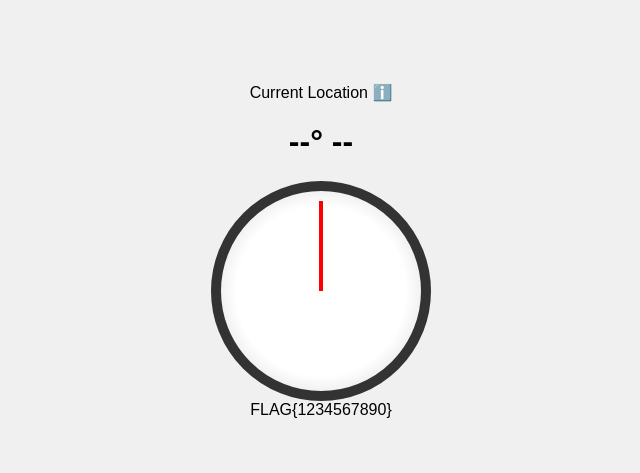
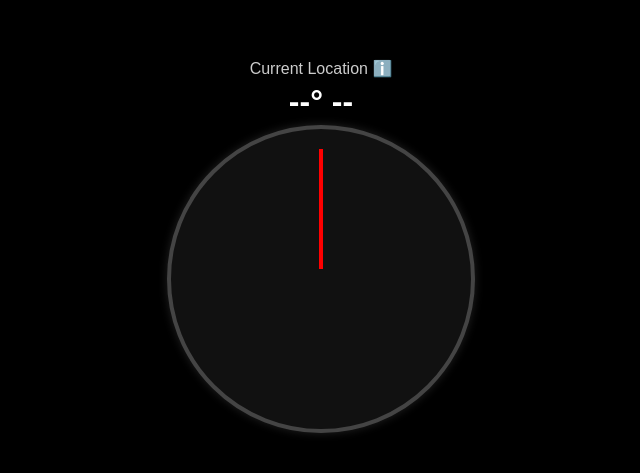
Before and after one commit to Allaboutmeiamlinux/compass, a plain HTML site: page index.html in a window 1280 px wide. Shown: the part 157-630 px from the top of the page, without its empty margins (319-959 px from the left). Drawn offline with Linux system fonts and the light colour scheme.

Commit message:
Update style.css

```diff
--- a/style.css
+++ b/style.css
@@ -1,40 +1,60 @@
 body {
+  background-color: #000;
+  color: #fff;
+  margin: 0;
+  padding: 0;
+  font-family: sans-serif;
   display: flex;
   justify-content: center;
   align-items: center;
   height: 100vh;
-  margin: 0;
-  font-family: sans-serif;
-  background: #f0f0f0;
 }
 
 .compass-container {
   text-align: center;
 }
 
+.heading-info p {
+  color: #ccc;
+  font-size: 1rem;
+  margin: 5px 0;
+}
+
+.heading-info h1 {
+  font-size: 2rem;
+  margin: 5px 0;
+}
+
 .compass {
-  width: 200px;
-  height: 200px;
-  border: 10px solid #333;
+  width: 300px;
+  height: 300px;
+  border: 4px solid #444;
   border-radius: 50%;
   position: relative;
   margin: 0 auto;
-  background: radial-gradient(circle, #fff 60%, #ccc 100%);
+  background: #111;
+  box-shadow: 0 0 10px #222;
 }
 
 .needle {
   position: absolute;
-  top: 10px;
+  top: 20px;
   left: 50%;
   width: 4px;
-  height: 90px;
+  height: 120px;
   background: red;
   transform: translateX(-50%) rotate(0deg);
   transform-origin: bottom center;
   transition: transform 0.2s ease-out;
 }
 
-#direction {
+#flag {
   margin-top: 20px;
   font-size: 1.2rem;
+  color: lime;
+  font-weight: bold;
 }
+
+.hidden {
+  display: none;
+}
```
